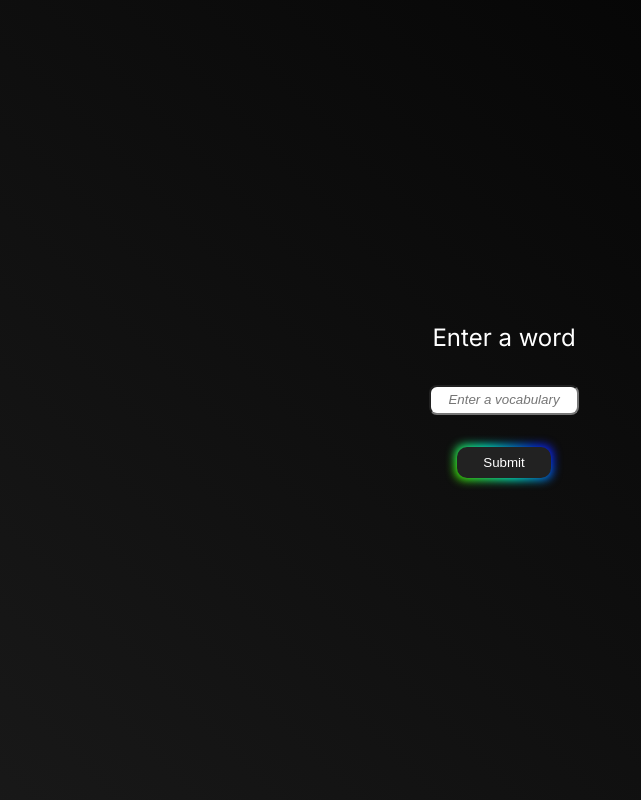
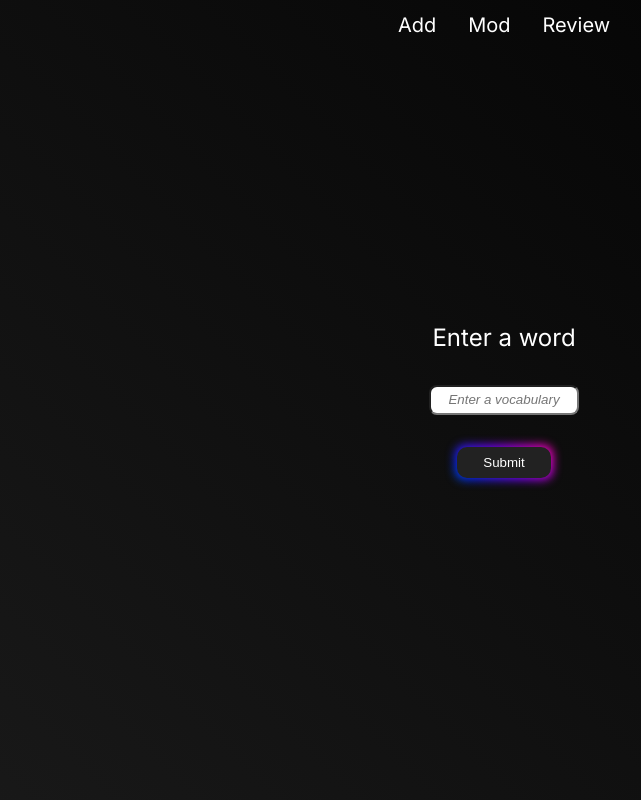
Before and after one commit to kevin420eth/App-vocab_with_mongodb, a Next.js app: page / in a window 1280 px wide. Shown: the whole page, without its empty margins (136-777 px from the left). Built offline with nearby package versions, Linux system fonts and the light colour scheme.

Commit message:
navbar completed

```diff
--- a/app/api/user/add/route.js
+++ b/app/api/user/add/route.js
@@ -7,6 +7,7 @@ export async function POST(request) {
     try {
         const req = await request.json()
         const vocab = req.vocabulary
+        console.log(vocab)
         await vocabModel.create({
             vocabulary: vocab
         })
--- a/app/globals.css
+++ b/app/globals.css
@@ -1,9 +1,20 @@
-*{
+* {
   padding: 0;
   margin: 0;
   box-sizing: border-box;
 }
 
-body{
+body {
   color: white;
+  background-image: linear-gradient(45deg, #1a1a1a, #000000);
 }
+
+a {
+  color: white;
+  text-decoration: none;
+}
+
+ul,
+ol {
+  list-style: none;
+}
--- a/app/layout.js
+++ b/app/layout.js
@@ -1,3 +1,4 @@
+import Navbar from '@/components/navbar'
 import './globals.css'
 import { Inter } from 'next/font/google'
 
@@ -11,7 +12,10 @@ export const metadata = {
 export default function RootLayout({ children }) {
   return (
     <html lang="en">
-      <body className={inter.className}>{children}</body>
+      <body className={inter.className}>
+        <Navbar />
+        {children}
+      </body>
     </html>
   )
 }
--- a/app/page.css
+++ b/app/page.css
@@ -1,5 +1,4 @@
 .main_section {
-  background-image: linear-gradient(45deg, #1a1a1a, #000000);
   height: 100vh;
   display: flex;
   flex-direction: column;
--- a/app/review/page.css
+++ b/app/review/page.css
@@ -1,5 +1,4 @@
 .main_section {
-    background-image: linear-gradient(45deg, #1a1a1a, #000000);
     height: 100vh;
     display: flex;
     flex-direction: column;
--- /dev/null
+++ b/components/navbar.css
@@ -0,0 +1,22 @@
+.navbar {
+  position: fixed;
+  width: 100%;
+  height: 50px;
+  display: flex;
+  justify-content: center;
+}
+
+.navbar_menu {
+  display: flex;
+  justify-content: center;
+  align-items: center;
+  gap: 2rem;
+}
+
+.menu_item_link {
+  font-size: 1.25rem;
+}
+
+.menu_item_link:hover {
+  color: #22ff00;
+}
--- /dev/null
+++ b/components/navbar.js
@@ -0,0 +1,21 @@
+import './navbar.css'
+
+const Navbar = () => {
+    return (
+        <nav className="navbar">
+            <ul className='navbar_menu'>
+                <li className='menu_item'>
+                    <a className='menu_item_link' href="/add">Add</a>
+                </li>
+                <li className='menu_item'>
+                    <a className='menu_item_link' href="/mod">Mod</a>
+                </li>
+                <li className='menu_item'>
+                    <a className='menu_item_link' href="/review">Review</a>
+                </li>
+            </ul>
+        </nav>
+    )
+}
+
+export default Navbar
```
